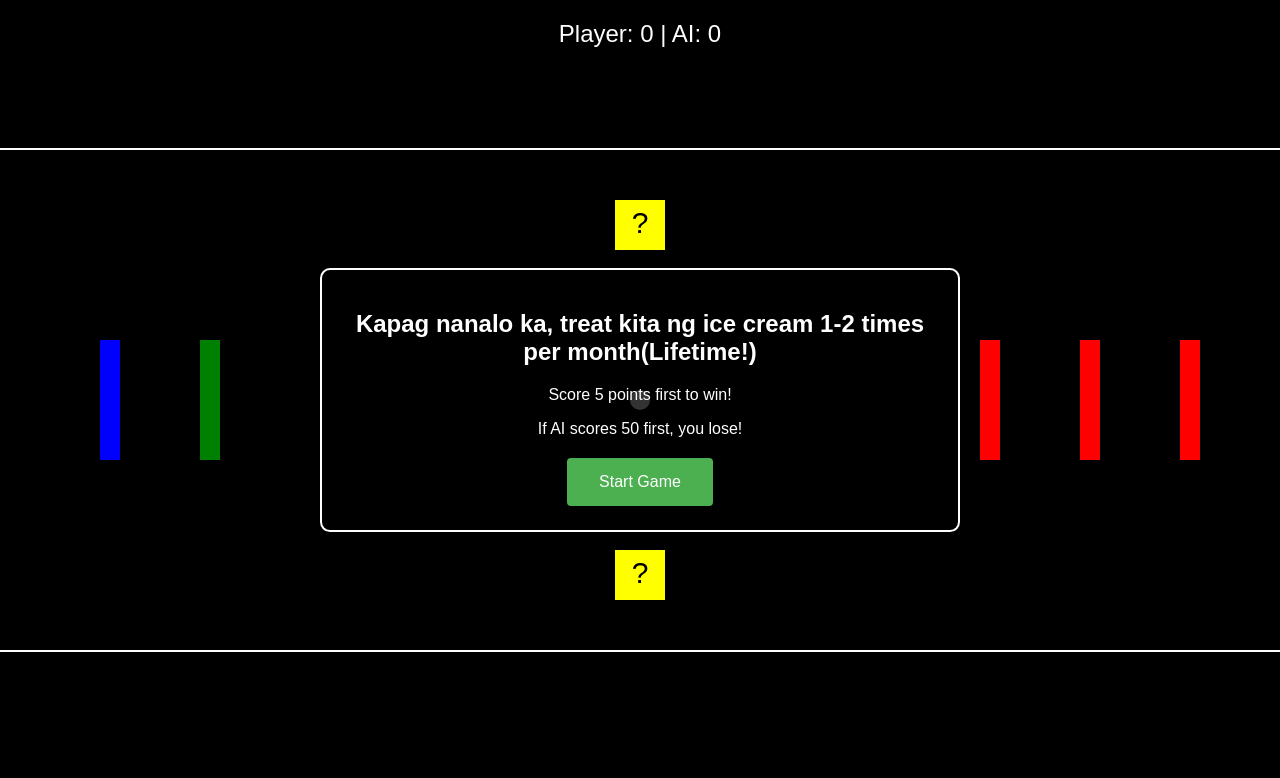
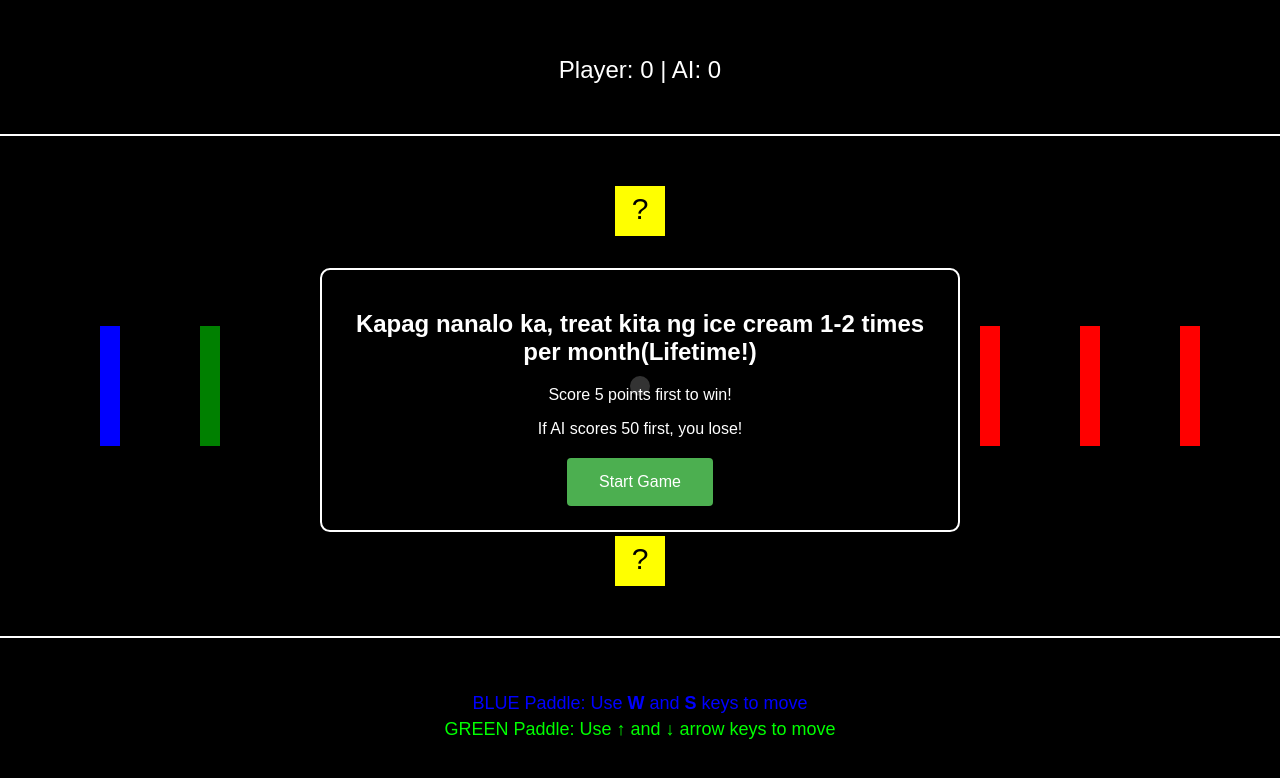
Before and after one commit to trhbtrb/Pong, a plain HTML site: page index.html in a window 1280 px wide. Drawn offline with Linux system fonts and the light colour scheme.

Commit message:
Update index.html

```diff
--- a/index.html
+++ b/index.html
@@ -5,6 +5,7 @@
     <style>
         body {
             display: flex;
+            flex-direction: column; /* Stack elements vertically */
             justify-content: center;
             align-items: center;
             height: 100vh;
@@ -12,6 +13,7 @@
             background: #000;
             color: white;
             font-family: Arial, sans-serif;
+            position: relative; /* To position absolute elements relative to body */
         }
         canvas {
             border: 2px solid white;
@@ -19,16 +21,14 @@
             position: relative;
         }
         #score {
-            position: absolute;
-            top: 20px;
             font-size: 24px;
             color: white;
+            margin-bottom: 50px; /* 50px space below the scoreboard */
         }
         #questionBoxes {
             position: absolute;
             pointer-events: none;
         }
-
 
         /* New Styles for Overlays and Buttons */
         .overlay {
@@ -60,11 +60,40 @@
             font-size: 20px;
             margin: 10px 0;
         }
+
+        /* New Styles for Instructions */
+        #instructions {
+            margin-top: 50px; /* 50px space above the instructions */
+            text-align: center; /* Center the text */
+        }
+
+        .instruction-text {
+            font-size: 18px;
+            margin: 5px 0;
+        }
+
+        /* Specific Styles for Player Instructions */
+        .instruction-text-p1 {
+            color: blue; /* Player 1 instruction text color */
+        }
+
+        .instruction-text-p2 {
+            color: #00FF00; /* Player 2 instruction text color (bright green) */
+        }
     </style>
 </head>
 <body>
+    <!-- Scoreboard -->
     <div id="score">Player: 0 | AI: 0</div>
+
+    <!-- Game Canvas -->
     <canvas id="gameCanvas" width="1280" height="500"></canvas>
+
+    <!-- Instructions for Player Controls -->
+    <div id="instructions">
+        <p class="instruction-text instruction-text-p1">BLUE Paddle: Use <strong>W</strong> and <strong>S</strong> keys to move</p>
+        <p class="instruction-text instruction-text-p2">GREEN Paddle: Use <strong>↑</strong> and <strong>↓</strong> arrow keys to move</p>
+    </div>
 
     <!-- Menu Overlay -->
     <div id="menuOverlay" class="overlay">
```
